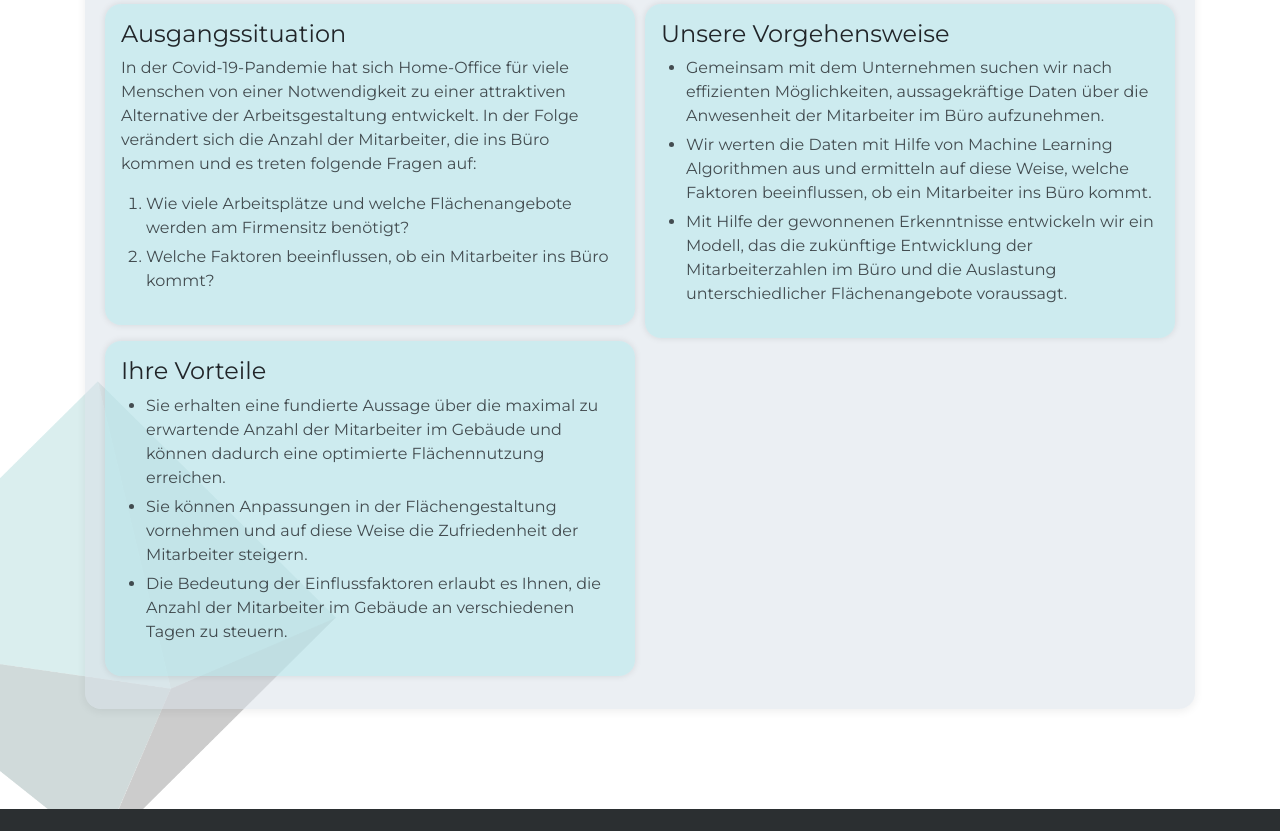
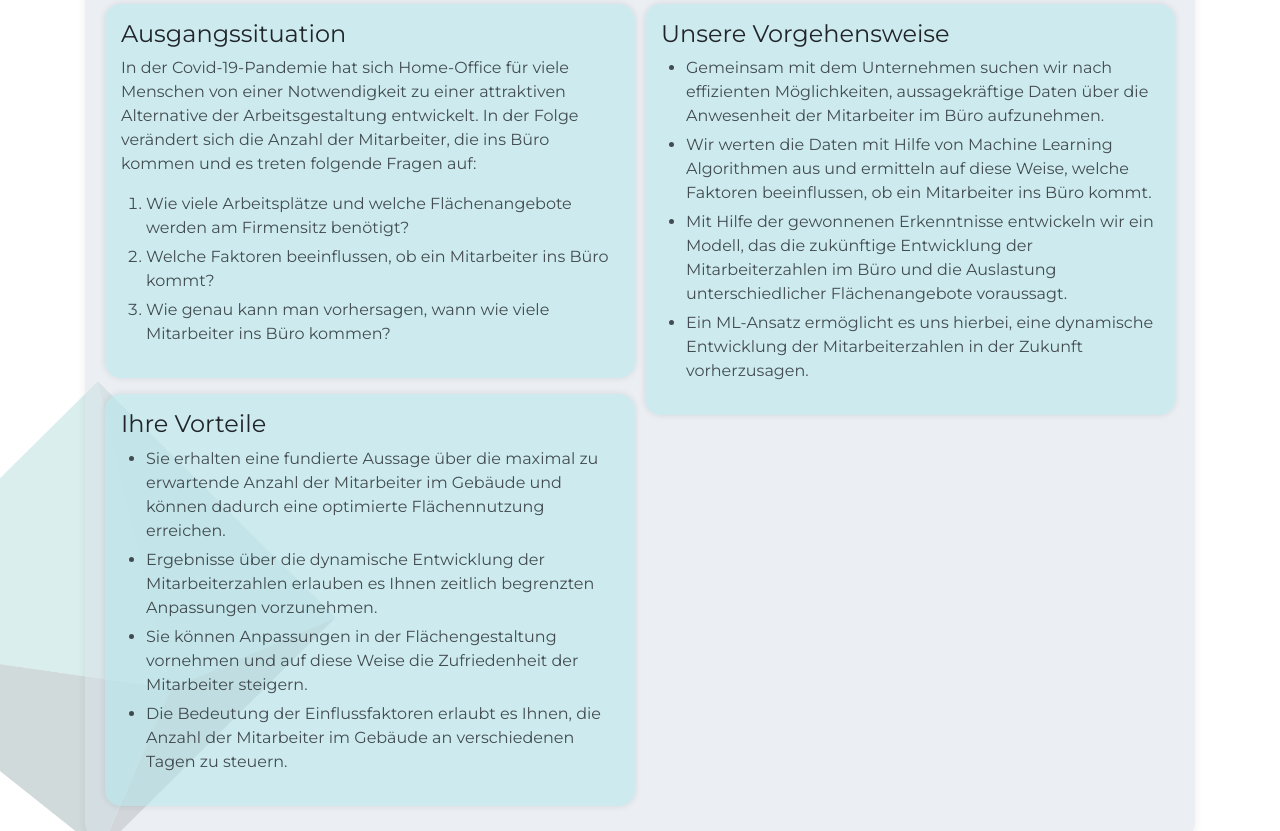
Before and after one commit to solidbase-Analytics/Website, a plain HTML site: page use_cases.html in a window 1280 px wide. Shown: the part 1906-2737 px from the top of the page. Drawn offline with nearby package versions, Linux system fonts and the light colour scheme; some packages are replaced by stand-ins of ours; a script that the page names is missing; a web font is replaced by a local one.

Commit message:
[use_cases] Updated Anwesenheitsanalyse

```diff
--- a/use_cases.html
+++ b/use_cases.html
@@ -157,11 +157,12 @@
                             <!-- Start: init-situation -->
                             <div class="usecase-component-left">
                                 <h4>Ausgangssituation</h4>
-                                <p>In der Covid-19-Pandemie hat sich Home-Office für viele Menschen von einer&nbsp;Notwendigkeit zu einer attraktiven Alternative der Arbeitsgestaltung entwickelt. In der Folge verändert sich die Anzahl der Mitarbeiter, die
-                                    ins Büro kommen und es treten folgende Fragen auf:</p>
+                                <p>In der Covid-19-Pandemie hat sich Home-Office für viele Menschen von einer Notwendigkeit zu einer attraktiven Alternative der Arbeitsgestaltung entwickelt. In der Folge verändert sich die Anzahl der Mitarbeiter, die ins
+                                    Büro kommen und es treten folgende Fragen auf:<br></p>
                                 <ol>
-                                    <li>Wie viele Arbeitsplätze und welche Flächenangebote werden am Firmensitz benötigt?</li>
-                                    <li>Welche Faktoren beeinflussen, ob ein Mitarbeiter ins Büro kommt?</li>
+                                    <li>Wie viele Arbeitsplätze und welche Flächenangebote werden am Firmensitz benötigt?<br></li>
+                                    <li>Welche Faktoren beeinflussen, ob ein Mitarbeiter ins Büro kommt?<br></li>
+                                    <li>Wie genau kann man vorhersagen, wann wie viele Mitarbeiter ins Büro kommen?<br></li>
                                 </ol>
                             </div>
                             <!-- End: init-situation -->
@@ -169,9 +170,10 @@
                             <div class="usecase-component-left">
                                 <h4>Ihre Vorteile</h4>
                                 <ul>
-                                    <li>Sie erhalten eine fundierte Aussage über die maximal zu erwartende Anzahl der Mitarbeiter im Gebäude und können dadurch eine optimierte Flächennutzung erreichen.</li>
-                                    <li>Sie können Anpassungen in der Flächengestaltung vornehmen und auf diese Weise die Zufriedenheit der Mitarbeiter steigern.</li>
-                                    <li>Die Bedeutung der Einflussfaktoren erlaubt es Ihnen, die Anzahl der Mitarbeiter im Gebäude an verschiedenen Tagen zu steuern.</li>
+                                    <li>Sie erhalten eine fundierte Aussage über die maximal zu erwartende Anzahl der Mitarbeiter im Gebäude und können dadurch eine optimierte Flächennutzung erreichen.<br></li>
+                                    <li>Ergebnisse über die dynamische Entwicklung der Mitarbeiterzahlen erlauben es Ihnen zeitlich begrenzten Anpassungen vorzunehmen.<br></li>
+                                    <li>Sie können Anpassungen in der Flächengestaltung vornehmen und auf diese Weise die Zufriedenheit der Mitarbeiter steigern.<br></li>
+                                    <li>Die Bedeutung der Einflussfaktoren erlaubt es Ihnen, die Anzahl der Mitarbeiter im Gebäude an verschiedenen Tagen zu steuern.<br></li>
                                 </ul>
                             </div>
                             <!-- End: benefits -->
@@ -183,9 +185,10 @@
                             <div class="usecase-component-right">
                                 <h4>Unsere Vorgehensweise</h4>
                                 <ul>
-                                    <li>Gemeinsam mit dem Unternehmen suchen wir nach effizienten Möglichkeiten, aussagekräftige Daten über die Anwesenheit der Mitarbeiter im Büro aufzunehmen.</li>
-                                    <li>Wir werten die Daten mit Hilfe von Machine Learning Algorithmen aus und ermitteln auf diese Weise, welche Faktoren beeinflussen, ob ein Mitarbeiter ins Büro kommt.</li>
-                                    <li>Mit Hilfe der gewonnenen Erkenntnisse entwickeln wir ein Modell, das die zukünftige Entwicklung der Mitarbeiterzahlen im Büro und die Auslastung unterschiedlicher Flächenangebote voraussagt.</li>
+                                    <li>Gemeinsam mit dem Unternehmen suchen wir nach effizienten Möglichkeiten, aussagekräftige Daten über die Anwesenheit der Mitarbeiter im Büro aufzunehmen.<br></li>
+                                    <li>Wir werten die Daten mit Hilfe von Machine Learning Algorithmen aus und ermitteln auf diese Weise, welche Faktoren beeinflussen, ob ein Mitarbeiter ins Büro kommt.<br></li>
+                                    <li>Mit Hilfe der gewonnenen Erkenntnisse entwickeln wir ein Modell, das die zukünftige Entwicklung der Mitarbeiterzahlen im Büro und die Auslastung unterschiedlicher Flächenangebote voraussagt.<br></li>
+                                    <li>Ein ML-Ansatz ermöglicht es uns hierbei, eine dynamische Entwicklung der Mitarbeiterzahlen in der Zukunft vorherzusagen.<br></li>
                                 </ul>
                             </div>
                             <!-- End: our-approach -->
```
